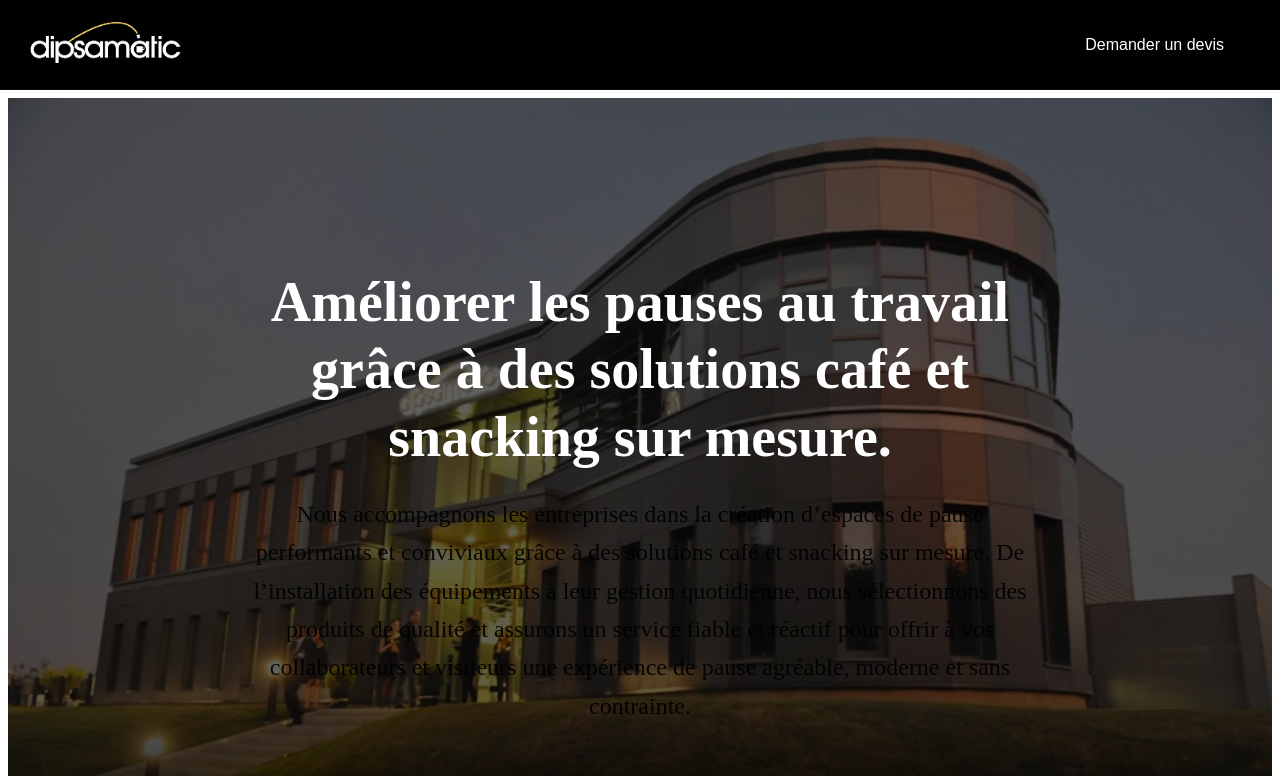
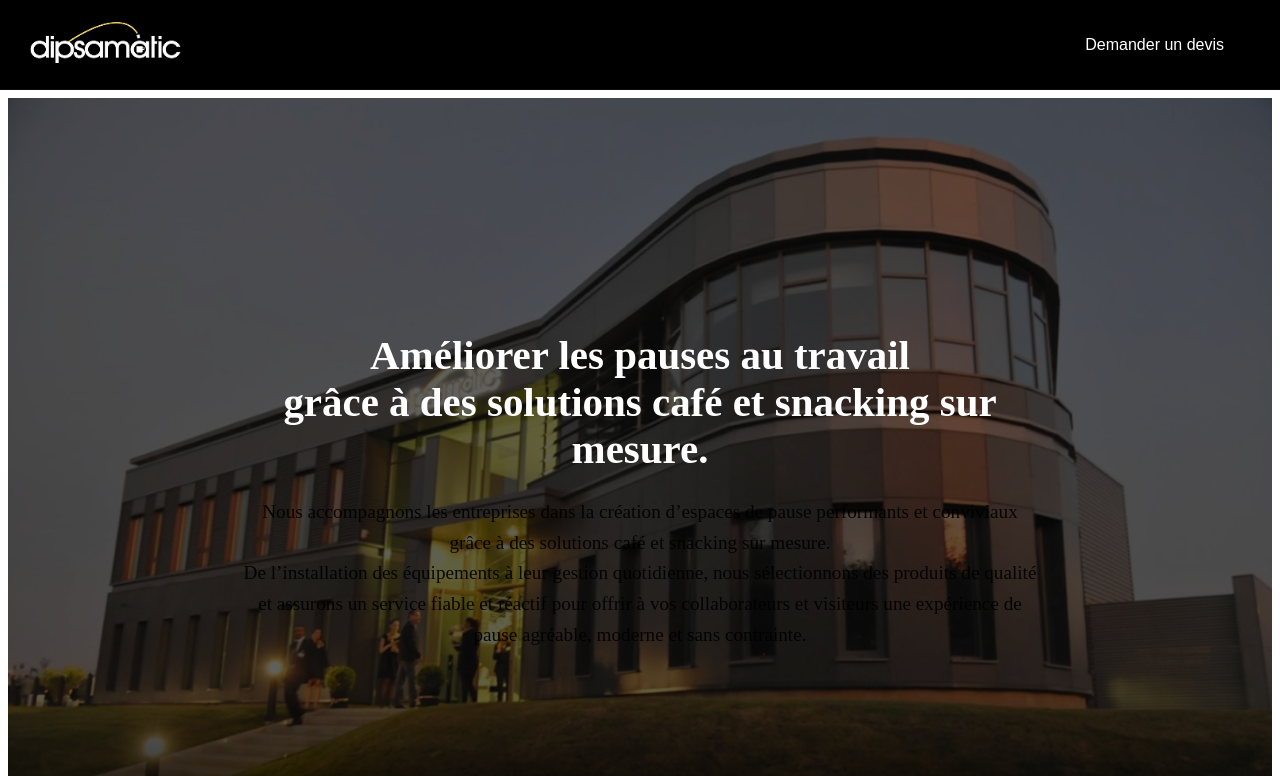
Before and after one commit to bens0101/dipsamatic, a React (Vite) app: page / in a window 1280 px wide. Shown: the top 776 px of the page. Built offline with nearby package versions, Linux system fonts and the light colour scheme; the HTML template or start-up script is replaced by a standard one.

Commit message:
new update

```diff
--- a/src/pages/Contact.jsx
+++ b/src/pages/Contact.jsx
@@ -48,7 +48,7 @@ function Contact() {
                   alt="Adresse"
                 />
                 <div className="contact-details">
-                  <h3>Adresse</h3>
+                  <h3>Adresse de notre siège</h3>
                   <p>
                     123 Avenue des Champs-Élysées
                     <br />
--- a/src/pages/Home.jsx
+++ b/src/pages/Home.jsx
@@ -1,4 +1,3 @@
-// src/pages/Home.jsx
 import React from "react";
 import "../styles/home.css";
 
@@ -29,18 +28,20 @@ function Home() {
         <Reveal animation="fade-up">
           <div className="hero-content">
             <h1 className="hero-title">
-              Améliorer les pauses au travail grâce à des solutions café et
-              snacking sur mesure.
+              Améliorer les pauses au travail
+              <br />
+              grâce à des solutions café et snacking sur mesure.
             </h1>
 
             <p className="hero-subtitle">
               Nous accompagnons les entreprises dans la création d’espaces de
               pause performants et conviviaux grâce à des solutions café et
-              snacking sur mesure. De l’installation des équipements à leur
-              gestion quotidienne, nous sélectionnons des produits de qualité et
-              assurons un service fiable et réactif pour offrir à vos
-              collaborateurs et visiteurs une expérience de pause agréable,
-              moderne et sans contrainte.
+              snacking sur mesure.
+              <br />
+              De l’installation des équipements à leur gestion quotidienne, nous
+              sélectionnons des produits de qualité et assurons un service
+              fiable et réactif pour offrir à vos collaborateurs et visiteurs
+              une expérience de pause agréable, moderne et sans contrainte.
             </p>
           </div>
         </Reveal>
@@ -113,7 +114,8 @@ function Home() {
                 <div className="expertise-text">
                   <h3 className="expertise-subtitle">
                     <span className="quote-icon">“</span>
-                    Parole d’entreprise - 28 juin 2025
+                    Parole d'entreprise - 28 juin 2025
+                    <span className="quote-icon">”</span>
                   </h3>
 
                   <p className="expertise-description">
--- a/src/styles/about.css
+++ b/src/styles/about.css
@@ -71,9 +71,11 @@
 
 /* subtitle */
 .about-hero-subtitle {
-  font-size: 1.8rem;
+  font-size: 1.4rem;
   line-height: 1.7;
   opacity: 0.92;
+  max-width: 1200px;
+  margin: 0 auto;
 }
 
 /* ==========================
@@ -150,7 +152,7 @@
 
 /* title */
 .team-title {
-  font-size: 1.8rem;
+  font-size: 1.3rem;
   font-weight: 700;
 }
 
--- a/src/styles/activite.css
+++ b/src/styles/activite.css
@@ -151,7 +151,7 @@
 }
 
 .activity-card-text {
-  flex: 2;
+  flex: 2.5;
   display: flex;
   flex-direction: column;
   gap: 12px;
@@ -180,6 +180,13 @@
   width: 100%;
   height: auto;
   display: block;
+}
+
+.activity-card-text h3 {
+  /* your styles here */
+  font-size: 1.2rem;
+  max-width: 100%;
+  width: 100%;
 }
 
 /* ==========================
--- a/src/styles/contact.css
+++ b/src/styles/contact.css
@@ -95,7 +95,7 @@
 
 .contact-grid {
   display: flex;
-  justify-content: space-between;
+  justify-content: center;
   gap: 40px;
   flex-wrap: wrap;
 }
@@ -109,6 +109,7 @@
   max-width: 350px;
   padding: 0 30px;
   position: relative;
+  padding-left: 4rem;
 }
 
 /* vertical separator lines like the design */
--- a/src/styles/home.css
+++ b/src/styles/home.css
@@ -55,18 +55,23 @@
 }
 
 .hero-title {
-  font-size: 3.5rem;
   font-weight: 700;
   margin-bottom: 1.5rem;
-  line-height: 1.2;
+  line-height: 1.15;
+  color: #ffffff;
+  /* smaller + responsive so Safari doesn't blow it up */
+  font-size: clamp(2.4rem, 3.2vw, 3rem);
 }
 
 .hero-subtitle {
-  font-size: 1.5rem;
   font-weight: 400;
   margin-bottom: 3rem;
   opacity: 0.9;
   line-height: 1.6;
+  /* responsive subtitle size */
+  font-size: clamp(1.1rem, 1.5vw, 1.35rem);
+  max-width: 900px;
+  margin-inline: auto;
 }
 
 /* =========================================
@@ -343,7 +348,6 @@
   gap: 24px;
 }
 
-
 .news-line {
   width: 26px;
   height: 200px;
@@ -384,11 +388,11 @@
 }
 
 .news-item-title {
-    font-size: 2rem;
+  font-size: 2rem;
 }
 
 .news-item-description {
-    font-size: 1.6rem;
+  font-size: 1.6rem;
 }
 
 /* ------- BUNA row layout ------- */
@@ -486,6 +490,7 @@
 /* Extra hero + cards tweaks on mobile */
 @media (max-width: 768px) {
   .hero-title {
+    /* clamp already shrinks, but this keeps it a bit tighter on very small screens */
     font-size: 2.4rem;
   }
 
@@ -513,8 +518,7 @@
   }
 }
 
-
-/* ------- NOUVEAUTÉS SECTION ------- */
+/* ------- NOUVEAUTÉS SECTION (dup safe) ------- */
 
 .news-section {
   padding: 80px 0 120px;
@@ -608,8 +612,8 @@
 }
 
 .buna-text-wrapper {
-    padding-left: 11rem;
-  }
+  padding-left: 11rem;
+}
 
 /* ---------- RESPONSIVE ---------- */
 
@@ -652,9 +656,6 @@
   }
 }
 
-
-
-
 /* =========================================
    SCROLL REVEAL ANIMATIONS
    ========================================= */
@@ -662,8 +663,8 @@
 .reveal {
   opacity: 0;
   transition: opacity 0.7s ease-out, transform 0.7s ease-out;
-  position: relative;      /* NEW */
-  z-index: 3;              /* NEW → always above hero overlays */
+  position: relative;
+  z-index: 3; /* always above hero overlays */
 }
 
 /* Initial offsets for different directions */
@@ -684,11 +685,3 @@
   opacity: 1;
   transform: translateX(0) translateY(0);
 }
-
-.hero-title {
-  font-size: 3.5rem;
-  font-weight: 700;
-  margin-bottom: 1.5rem;
-  line-height: 1.2;
-  color: #ffffff;   /* NEW */
-}
--- a/src/styles/rse.css
+++ b/src/styles/rse.css
@@ -182,10 +182,10 @@
 }
 
 .waste-paragraph {
-  max-width: 820px;
+  max-width: 1500px;
   margin: 0 auto;
   text-align: center;
-  font-size: 1.6rem;
+  font-size: 1.4rem;
   line-height: 1.7;
   opacity: 0.9;
 }
```
